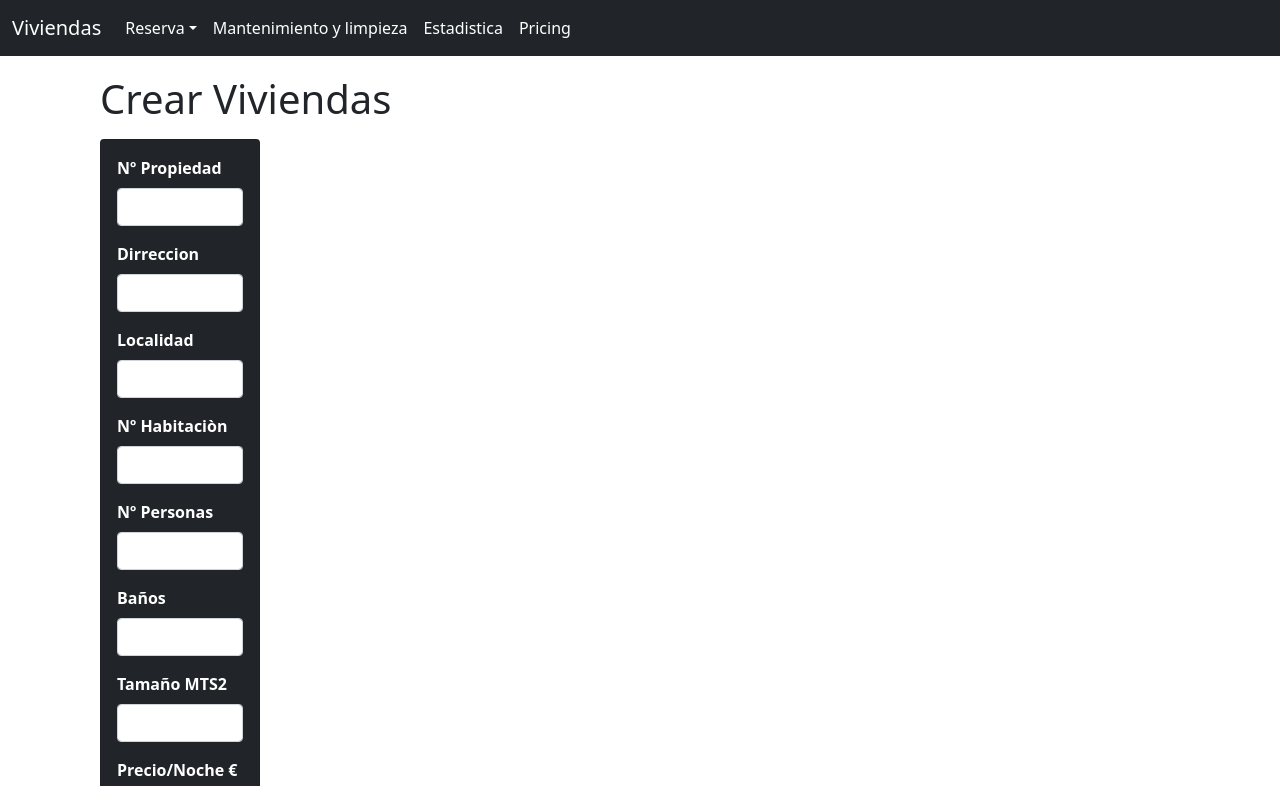
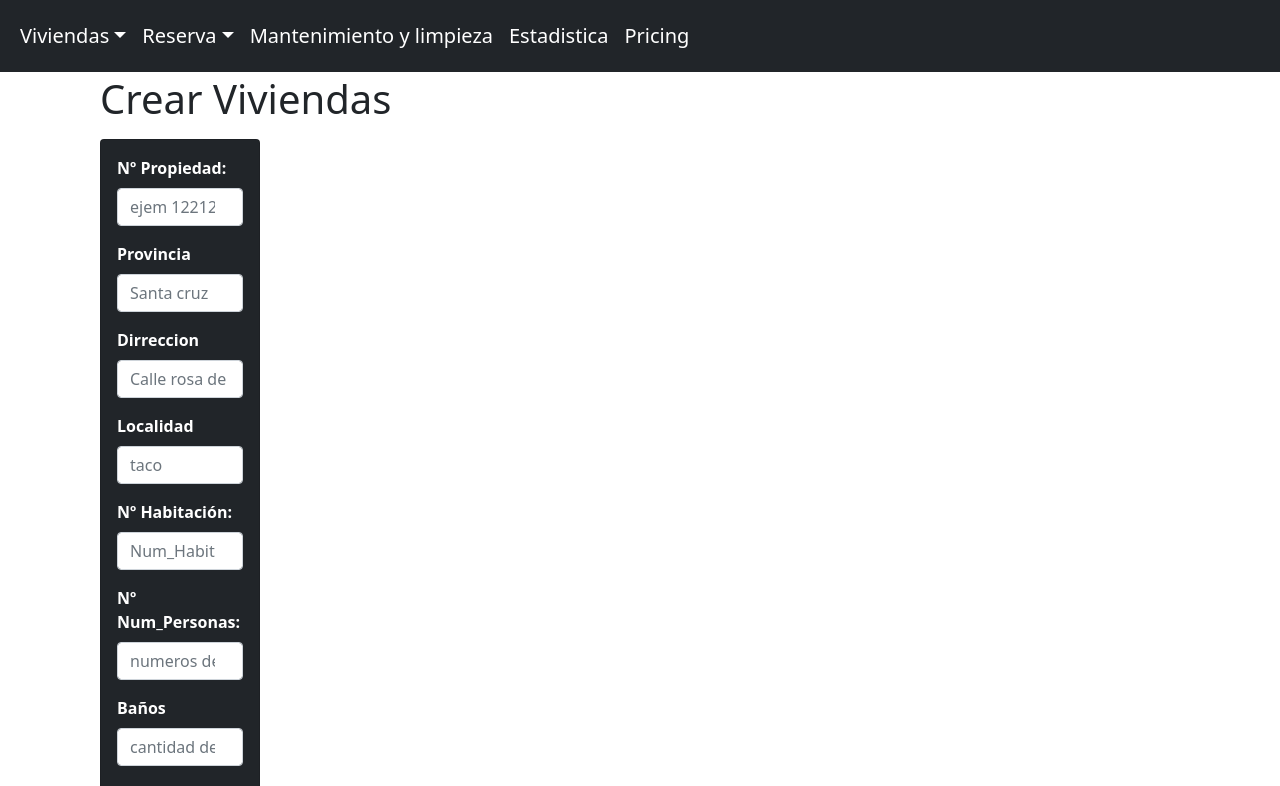
Before and after one commit to JuanOchandoArrevilla/gestionEmpresaERP, a React (Create React App) app: page /viviendas in a window 1280 px wide. Shown: the top 786 px of the page. Built offline with nearby package versions, Linux system fonts and the light colour scheme.

Commit message:
se agregaron nuevas actualizaciones

```diff
--- a/src/App.js
+++ b/src/App.js
@@ -3,7 +3,7 @@ import "./App.css";
 import Navbar from "./components/Navbar";
 import PaginaViviendas from './pages/PaginaViviendas'
 import PaginaReserva from './pages/PaginaReserva';
-
+import PaginaListViviendas from './pages/PaginaListViviendas';
 
 function App() {
   return (
@@ -13,6 +13,7 @@ function App() {
         <Routes>
           <Route path="/viviendas" element={<PaginaViviendas />} />
           <Route path="/reserva" element={<PaginaReserva />} />
+          <Route path="/listaViviendas" element={<PaginaListViviendas />} />
         </Routes>
       </BrowserRouter>
     </>
--- a/src/components/FormReserva.jsx
+++ b/src/components/FormReserva.jsx
@@ -14,52 +14,53 @@ const Reserva = () => {
           <div className="card-body ">
             <Formik
               initialValues={{
-                dni: "",
-                nombre: "",
-                fecha_Entrada: "",
-                fecha_Salida: "",
-                telefono: "",
-                email: "",
-                precio: "",
-                vivienda: "",
+                Num_Reservacion: "",
+                Nombre: "",
+                Fecha_Entrada: "",
+                Fecha_Salida: "",
+                Telefono: "",
+                Email: "",
+                Precio_Total: "",
+                Num_Propiedad_Vivienda: "",
               }}
               validate={(valores) => {
                 let errores = {};
 
-                if (!valores.dni) {
-                  errores.dni = "por favor ingrese un valor";
+                if (!valores.Num_Reservacion) {
+                  errores.Num_Reservacion = "por favor ingrese un valor";
                 }
 
-                if (!valores.nombre) {
-                  errores.nombre = "por favor ingrese un valor";
+                if (!valores.Nombre) {
+                  errores.Nombre = "por favor ingrese un valor";
                 }
 
-                if (!valores.telefono) {
-                  errores.telefono = "por favor ingrese un valor";
+                if (!valores.Telefono) {
+                  errores.Telefono = "por favor ingrese un valor";
                 }
-                if (!valores.email) {
-                  errores.email = "por favor ingrese valor";
+                if (!valores.Email) {
+                  errores.Email = "por favor ingrese valor";
                 } else if (
                   !/^[a-zA-Z0-9_.+-]+@[a-zA-Z0-9-]+\.[a-zA-Z0-9-.]+$/.test(
-                    valores.email
+                    valores.Email
                   )
                 ) {
-                  errores.email = "el correo esta malo";
+                  errores.Email = "el correo esta malo";
                 }
 
-                if (!valores.precio) {
-                  errores.precio = "por favor ingrese el precio a pagar";
+                if (!valores.Precio_Total) {
+                  errores.Precio_Total = "por favor ingrese el Precio_Total a pagar";
                 }
 
-                if (!valores.vivienda) {
-                  errores.vivienda = "por favor ingrese un valor";
+                if (!valores.Num_Propiedad_Vivienda) {
+                  errores.Num_Propiedad_Vivienda = "por favor ingrese un valor";
                 }
 
                 return errores;
               }}
               onSubmit={(valores, { resetForm }) => {
+
                 resetForm();
-                console.log(valores);
+                console.log(JSON.stringify(valores));
                 console.log("Formulario enviado");
 
                 // setEnviarFormulario(true);
@@ -69,17 +70,18 @@ const Reserva = () => {
               {({ errors }) => (
                 <Form className="">
                   <div className="mb-3">
-                    <label className="form-label colorLetras">DNI</label>
+                    <label className="form-label colorLetras">Nº Reservación</label>
                     <Field
                       type="text"
                       className="form-control"
-                      id="dni"
-                      name="dni"
+                      id="Num_Reservacion"
+                      name="Num_Reservacion"
+                      placeholder="ejemplo 22112"
                     />
                     <ErrorMessage
-                      name="dni"
+                      name="Num_Reservacion"
                       component={() => (
-                        <div className="colorLetrasErroes">{errors.dni}</div>
+                        <div className="colorLetrasErroes">{errors.Num_Reservacion}</div>
                       )}
                     />
                   </div>
@@ -89,13 +91,14 @@ const Reserva = () => {
                     <Field
                       type="text"
                       className="form-control"
-                      id="nombre"
-                      name="nombre"
+                      id="Nombre"
+                      name="Nombre"
+                      placeholder="jonh doe"
                     />
                     <ErrorMessage
-                      name="nombre"
+                      name="Nombre"
                       component={() => (
-                        <div className="colorLetrasErroes">{errors.nombre}</div>
+                        <div className="colorLetrasErroes">{errors.Nombre}</div>
                       )}
                     />
                   </div>
@@ -107,8 +110,8 @@ const Reserva = () => {
                     <Field
                       type="date"
                       className="form-control"
-                      id="fecha_Entrada"
-                      name="fecha_Entrada"
+                      id="Fecha_Entrada"
+                      name="Fecha_Entrada"
                     />
                   </div>
 
@@ -119,8 +122,8 @@ const Reserva = () => {
                     <Field
                       type="date"
                       className="form-control"
-                      id="fecha_Salida"
-                      name="fecha_Salida"
+                      id="Fecha_Salida"
+                      name="Fecha_Salida"
                     />
                   </div>
 
@@ -130,14 +133,15 @@ const Reserva = () => {
                     <Field
                       type="text"
                       className="form-control"
-                      id="telefono"
-                      name="telefono"
+                      id="Telefono"
+                      name="Telefono"
+                      placeholder="666212454"
                     />
                     <ErrorMessage
-                      name="telefono"
+                      name="Telefono"
                       component={() => (
                         <div className="colorLetrasErroes">
-                          {errors.telefono}
+                          {errors.Telefono}
                         </div>
                       )}
                     />
@@ -148,13 +152,14 @@ const Reserva = () => {
                     <Field
                       type="text"
                       className="form-control"
-                      id="email"
-                      name="email"
+                      id="Email"
+                      name="Email"
+                      placeholder="correo@gmail.com"
                     />
                     <ErrorMessage
-                      name="email"
+                      name="Email"
                       component={() => (
-                        <div className="colorLetrasErroes">{errors.email}</div>
+                        <div className="colorLetrasErroes">{errors.Email}</div>
                       )}
                     />
                   </div>
@@ -167,30 +172,32 @@ const Reserva = () => {
                       type="number"
                       step="0.01"
                       className="form-control"
-                      id="precio"
-                      name="precio"
+                      id="Precio_Total"
+                      name="Precio_Total"
+                      placeholder="cantidad de € a pagar "
                     />
                     <ErrorMessage
-                      name="precio"
+                      name="Precio_Total"
                       component={() => (
-                        <div className="colorLetrasErroes">{errors.precio}</div>
+                        <div className="colorLetrasErroes">{errors.Precio_Total}</div>
                       )}
                     />
                   </div>
                   <div className="mb-3">
-                    <label className="form-label colorLetras">Vivienda:</label>
+                    <label className="form-label colorLetras">numero de Vivienda:</label>
                     <Field
                       type="text"
                       step="0.01"
                       className="form-control"
-                      id="vivienda"
-                      name="vivienda"
+                      id="Num_Propiedad_Vivienda"
+                      name="Num_Propiedad_Vivienda"
+                      placeholder="codigo de Num_Propiedad_Vivienda"
                     />
                     <ErrorMessage
-                      name="vivienda"
+                      name="Num_Propiedad_Vivienda"
                       component={() => (
                         <div className="colorLetrasErroes">
-                          {errors.vivienda}
+                          {errors.Num_Propiedad_Vivienda}
                         </div>
                       )}
                     />
--- a/src/components/FormViviendas.jsx
+++ b/src/components/FormViviendas.jsx
@@ -12,61 +12,63 @@ const Viendas = () => {
           <div className="card-body ">
             <Formik
               initialValues={{
-                propiedad: "",
-                dirrecion: "",
-                localidad: "",
-                habitacion: "",
-                personas: "",
-                baños: "",
-                tamaño: "",
-                precio: "",
-                disponible: "",
+                Num_propiedad: "",
+                Provincia:"",
+                Dirrecion: "",
+                Localidad: "",
+                Num_Habitacion: "",
+                Num_Personas: "",
+                Baños: "",
+                Tamaño_MTS: "",
+                Precio_Noche: "",
               }}
               validate={(valores) => {
                 let errores = {};
 
-                if (!valores.propiedad) {
-                  errores.propiedad = "por favor ingrese un valor";
+                if (!valores.Num_propiedad) {
+                  errores.Num_propiedad = "por favor ingrese un valor";
                 }
 
-                if (!valores.dirrecion) {
-                  errores.dirrecion = "por favor ingrese una dirrecion";
+                if (!valores.Provincia) {
+                  errores.Provincia = "por favor ingrese un valor";
                 }
 
-                if (!valores.localidad) {
-                  errores.localidad = "por favor ingrese una localidad";
-                }
-                if (!valores.habitacion) {
-                  errores.habitacion =
-                    "por favor ingrese numeros de habitaciones";
+                if (!valores.Dirrecion) {
+                  errores.Dirrecion = "por favor ingrese una Dirrecion";
                 }
 
-                if (!valores.personas) {
-                  errores.personas = "por favor ingrese numeros de personas";
+                if (!valores.Localidad) {
+                  errores.Localidad = "por favor ingrese una Localidad";
                 }
-                if (!valores.baños) {
-                  errores.baños =
-                    "por favor ingrese la cantida de baños de la vivienda";
+                if (!valores.Num_Habitacion) {
+                  errores.Num_Habitacion =
+                    "por favor ingrese numeros de Num_Habitaciones";
                 }
 
-                if (!valores.tamaño) {
-                  errores.tamaño = "por favor ingrese el tamaño de la vivienda";
+                if (!valores.Num_Personas) {
+                  errores.Num_Personas = "por favor ingrese numeros de Num_Personas";
+                }
+                if (!valores.Baños) {
+                  errores.Baños =
+                    "por favor ingrese la cantida de Baños de la vivienda";
                 }
 
-                if (!valores.precio) {
-                  errores.precio =
-                    "por favor ingrese el precio de la vivienda por noche";
+                if (!valores.Tamaño_MTS) {
+                  errores.Tamaño_MTS = "por favor ingrese el Tamaño_MTS de la vivienda";
                 }
 
-                if (!valores.disponible) {
-                  errores.disponible = "por favor seleccione una opcion";
+                if (!valores.Precio_Noche) {
+                  errores.Precio_Noche =
+                    "por favor ingrese el Precio_Noche de la vivienda por noche";
                 }
+
 
                 return errores;
               }}
               onSubmit={(valores, { resetForm }) => {
                 resetForm();
-                console.log(valores);
+
+                console.log(JSON.stringify(valores));
                 console.log("Formulario enviado");
 
                 setEnviarFormulario(true);
@@ -78,20 +80,43 @@ const Viendas = () => {
                 <Form className="">
                   <div className="mb-3">
                     <label className="form-label colorLetras">
-                      Nº Propiedad
+                      Nº Propiedad:
                     </label>
                     <Field
                       type="number"
                       className="form-control"
-                      id="propiedad"
-                      name="propiedad"
+                      id="Num_propiedad"
+                      name="Num_propiedad"
+                      placeholder="ejem 12212"
                     />
                     <ErrorMessage
-                      name="propiedad"
+                      name="Num_propiedad"
                       component={() => (
                         <div className="colorLetrasErroes">
                           {" "}
-                          {errors.propiedad}{" "}
+                          {errors.Num_propiedad}{" "}
+                        </div>
+                      )}
+                    />
+                  </div>
+
+                  <div className="mb-3">
+                    <label className="form-label colorLetras">
+                     Provincia
+                    </label>
+                    <Field
+                      type="text"
+                      className="form-control"
+                      id="Provincia"
+                      name="Provincia"
+                      placeholder="Santa cruz"
+                    />
+                    <ErrorMessage
+                      name="Provincia"
+                      component={() => (
+                        <div className="colorLetrasErroes">
+                          {" "}
+                          {errors.Provincia}{" "}
                         </div>
                       )}
                     />
@@ -102,15 +127,16 @@ const Viendas = () => {
                     <Field
                       type="text"
                       className="form-control"
-                      id="dirrecion"
-                      name="dirrecion"
+                      id="Dirrecion"
+                      name="Dirrecion"
+                      placeholder="Calle rosa de caleya"
                     />
                     <ErrorMessage
-                      name="dirrecion"
+                      name="Dirrecion"
                       component={() => (
                         <div className="colorLetrasErroes">
                           {" "}
-                          {errors.dirrecion}{" "}
+                          {errors.Dirrecion}{" "}
                         </div>
                       )}
                     />
@@ -121,14 +147,15 @@ const Viendas = () => {
                     <Field
                       type="text"
                       className="form-control"
-                      id="localidad"
-                      name="localidad"
+                      id="Localidad"
+                      name="Localidad"
+                      placeholder="taco"
                     />
                     <ErrorMessage
-                      name="localidad"
+                      name="Localidad"
                       component={() => (
                         <div className="colorLetrasErroes">
-                          {errors.localidad}
+                          {errors.Localidad}
                         </div>
                       )}
                     />
@@ -136,19 +163,20 @@ const Viendas = () => {
 
                   <div className="mb-3">
                     <label className="form-label colorLetras">
-                      Nº Habitaciòn
+                      Nº Habitación:
                     </label>
                     <Field
                       type="number"
                       className="form-control"
-                      id="habitacion"
-                      name="habitacion"
+                      id="Num_Habitacion"
+                      name="Num_Habitacion"
+                      placeholder="Num_Habitaciones Disponibilidads"
                     />
                     <ErrorMessage
-                      name="habitacion"
+                      name="Num_Habitacion"
                       component={() => (
                         <div className="colorLetrasErroes">
-                          {errors.habitacion}
+                          {errors.Num_Habitacion}
                         </div>
                       )}
                     />
@@ -156,19 +184,20 @@ const Viendas = () => {
 
                   <div className="mb-3">
                     <label className="form-label colorLetras">
-                      Nº Personas
+                      Nº Num_Personas:
                     </label>
                     <Field
                       type="number"
                       className="form-control"
-                      id="personas"
-                      name="personas"
+                      id="Num_Personas"
+                      name="Num_Personas"
+                      placeholder="numeros de Num_Personas"
                     />
                     <ErrorMessage
-                      name="personas"
+                      name="Num_Personas"
                       component={() => (
                         <div className="colorLetrasErroes">
-                          {errors.personas}
+                          {errors.Num_Personas}
                         </div>
                       )}
                     />
@@ -179,13 +208,14 @@ const Viendas = () => {
                     <Field
                       type="number"
                       className="form-control"
-                      id="baños"
-                      name="baños"
+                      id="Baños"
+                      name="Baños"
+                      placeholder="cantidad de Baños"
                     />
                     <ErrorMessage
-                      name="baños"
+                      name="Baños"
                       component={() => (
-                        <div className="colorLetrasErroes">{errors.baños}</div>
+                        <div className="colorLetrasErroes">{errors.Baños}</div>
                       )}
                     />
                   </div>
@@ -197,13 +227,14 @@ const Viendas = () => {
                     <Field
                       type="number"
                       className="form-control"
-                      id="tamaño"
-                      name="tamaño"
+                      id="Tamaño_MTS"
+                      name="Tamaño_MTS"
+                      placeholder="MTS cuadros de la vivienda"
                     />
                     <ErrorMessage
-                      name="tamaño"
+                      name="Tamaño_MTS"
                       component={() => (
-                        <div className="colorLetrasErroes">{errors.tamaño}</div>
+                        <div className="colorLetrasErroes">{errors.Tamaño_MTS}</div>
                       )}
                     />
                   </div>
@@ -216,36 +247,18 @@ const Viendas = () => {
                       type="number"
                       step="0.01"
                       className="form-control"
-                      id="precio"
-                      name="precio"
+                      id="Precio_Noche"
+                      name="Precio_Noche"
+                      placeholder="Precio_Noche por noche"
                     />
                     <ErrorMessage
-                      name="precio"
+                      name="Precio_Noche"
                       component={() => (
-                        <div className="colorLetrasErroes">{errors.precio}</div>
+                        <div className="colorLetrasErroes">{errors.Precio_Noche}</div>
                       )}
                     />
                   </div>
-                  <div className="mb-3">
-                    <label className="form-label colorLetras">
-                      Disponibilidad
-                    </label>
-                    <br></br>
-                    <Field name="disponible" as="select">
-                      <option value=" "></option>
-                      <option value="disponible">disponible</option>
-                      <option value="no disponible">no disponible</option>
-                    </Field>
-                    <ErrorMessage
-                      name="disponible"
-                      component={() => (
-                        <div className="colorLetrasErroes">
-                          {" "}
-                          {errors.disponible}{" "}
-                        </div>
-                      )}
-                    />
-                  </div>
+
 
                   <button className="btn btn-primary" type="submit">
                     Guardar Vivienda
--- a/src/components/Navbar.jsx
+++ b/src/components/Navbar.jsx
@@ -5,11 +5,46 @@ const Navbar = () => {
   return (
     <nav className="navbar navbar-expand-lg navbar-dark bg-dark">
       <div className="container-fluid">
-      <NavLink className="navbar-brand " to="/viviendas"  >
-                Viviendas
+
+        <div className="collapse navbar-collapse navbar-brand" id="navbarNavDropdown">
+          <ul className="navbar-nav">
+
+          <li className="nav-item dropdown">
+              <NavLink
+                className="nav-link dropdown-toggle"
+                to="#"
+                id="navbarDropdownMenuLink"
+                role="button"
+                data-bs-toggle="dropdown"
+                aria-expanded="false"
+              >
+               Viviendas
               </NavLink>
-        <div className="collapse navbar-collapse" id="navbarNavDropdown">
-          <ul className="navbar-nav">
+              <ul
+                className="dropdown-menu"
+                aria-labelledby="navbarDropdownMenuLink"
+              >
+                <li>
+                  <NavLink className="dropdown-item" to="/viviendas">
+                    Crear Viviendas
+                  </NavLink>
+                </li>
+                <li>
+                  <NavLink className="dropdown-item" to="/listaViviendas">
+                    Lista de Viviendas
+                  </NavLink>
+                </li>
+                <li>
+                  <NavLink className="dropdown-item" to="#">
+                   no sabemos
+                  </NavLink>
+                </li>
+              </ul>
+            </li>
+
+
+
+
 
             <li className="nav-item dropdown">
               <NavLink
@@ -38,11 +73,12 @@ const Navbar = () => {
                 </li>
                 <li>
                   <NavLink className="dropdown-item" to="#">
-                    Something else here
+                    Cancelar Reserva
                   </NavLink>
                 </li>
               </ul>
             </li>
+
 
             <li className="nav-item">
               <NavLink className="nav-link active" aria-current="page" to="#">
--- a/src/pages/PaginaViviendas.jsx
+++ b/src/pages/PaginaViviendas.jsx
@@ -1,11 +1,13 @@
-import React from 'react'
-import Viviendas from '../components/FormViviendas'
+import React  from 'react'
+import FormViviendas from '../components/FormViviendas'
+
+
 
 const PaginaViviendas = () => {
+
     return (
         <>
-
-        <Viviendas />
+        <FormViviendas />
 
         </>
     )
```
Also changed, not shown: src/pages/PaginaListViviendas.jsx (added, +12 -0 lines), src/pages/PaginaReserva.jsx (+3 -5 lines).
